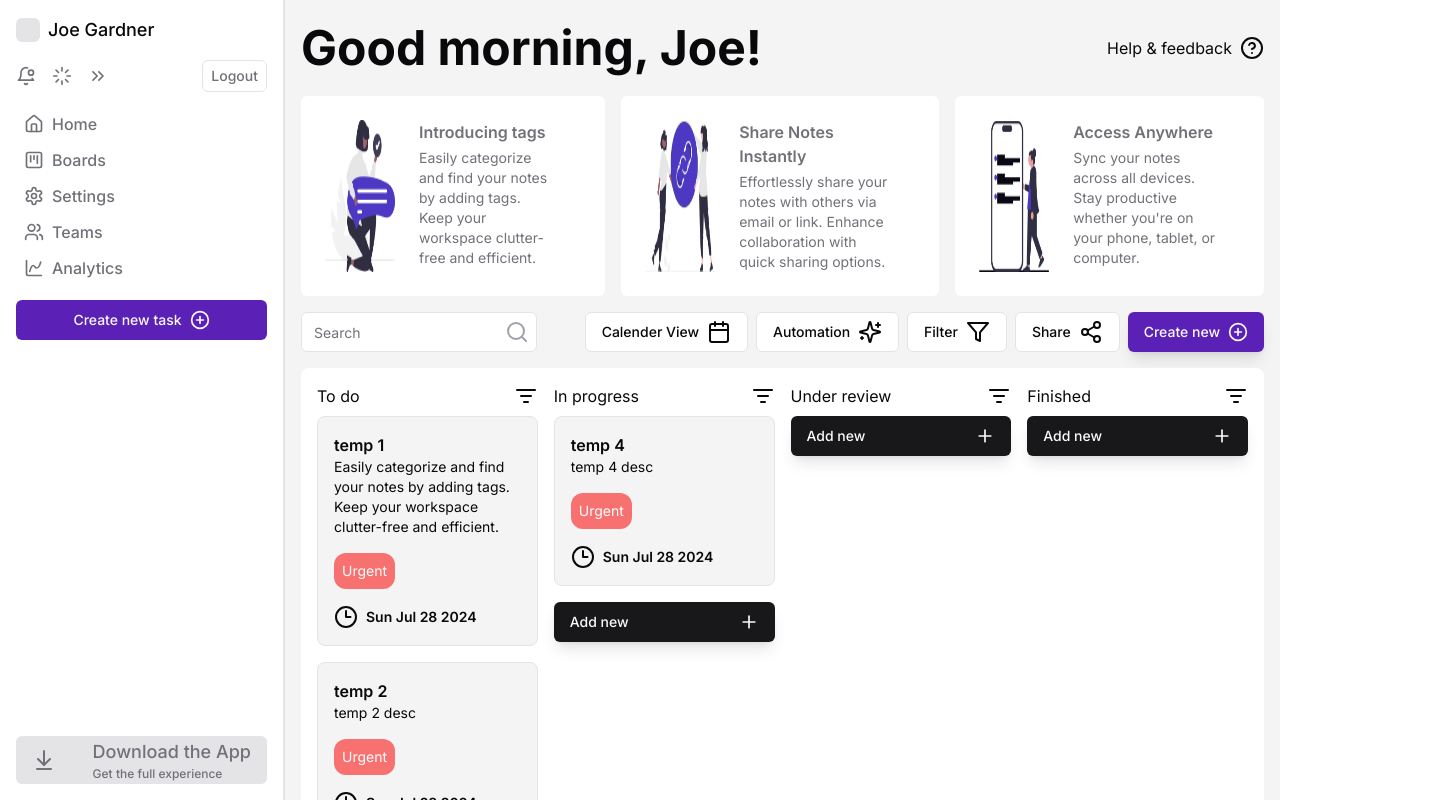
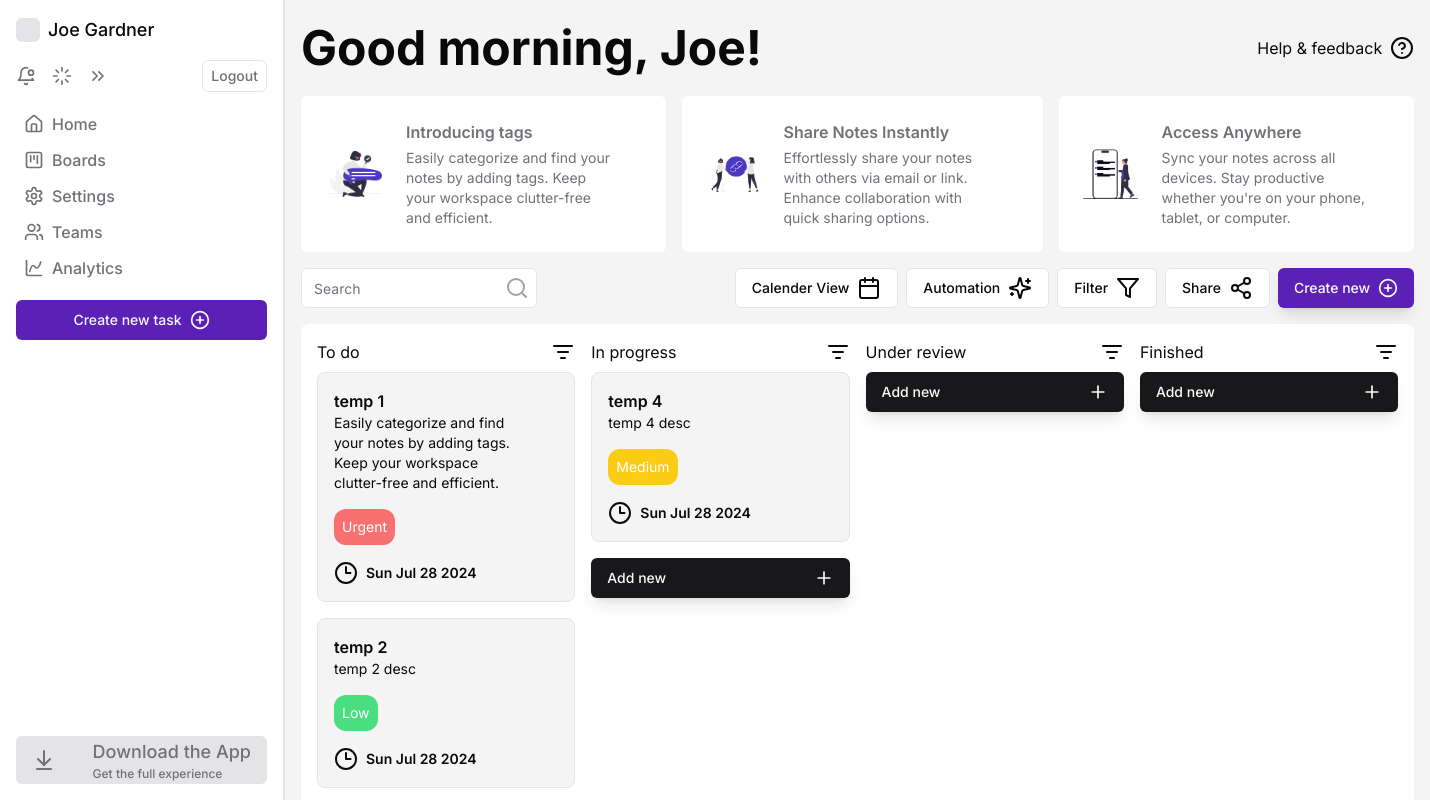
Before and after one commit to SattuSupari21/workflo, a Next.js app in the folder frontend/: page /dashboard in a window 1280 px wide. Shown: the top 800 px of the page, 1430 px wide, since content can reach past the window. Built offline with nearby package versions, Linux system fonts and the light colour scheme.

Commit message:
frontend fixes

```diff
--- a/frontend/components/HeaderItems.tsx
+++ b/frontend/components/HeaderItems.tsx
@@ -42,12 +42,14 @@ export default function HeaderItems() {
         {headerItems.map((item) => {
           return (
             <div className="flex bg-white rounded-md p-6" key={item.id}>
-              <Image
-                src={"/" + item.image}
-                width={70}
-                height={60}
-                alt={item.image}
-              />
+              <div className="w-[180px] h-auto flex items-center">
+                <Image
+                  src={"/" + item.image}
+                  width={500}
+                  height={500}
+                  alt={item.image}
+                />
+              </div>
               <div className="flex flex-col px-6 gap-1">
                 <span className="text-zinc-500 font-semibold">
                   {item.title}
--- a/frontend/components/MainBody.tsx
+++ b/frontend/components/MainBody.tsx
@@ -28,7 +28,7 @@ export default function MainBody() {
       title: "temp 2",
       desc: "temp 2 desc",
       status: "To do",
-      priority: "Urgent",
+      priority: "Low",
       deadline: "2024-07-28T09:09:30.904+00:00",
     },
     {
@@ -44,7 +44,7 @@ export default function MainBody() {
       title: "temp 4",
       desc: "temp 4 desc",
       status: "In progress",
-      priority: "Urgent",
+      priority: "Medium",
       deadline: "2024-07-28T09:09:30.904+00:00",
     },
   ]);
@@ -77,6 +77,12 @@ export default function MainBody() {
     e.preventDefault();
   }
 
+  function getPriorityColor(priority: string) {
+    if (priority === "Urgent") return "bg-red-400";
+    else if (priority === "Medium") return "bg-yellow-400";
+    else if (priority === "Low") return "bg-green-400";
+  }
+
   function RenderTasks({ status }: { status: string }) {
     return (
       <div
@@ -99,7 +105,9 @@ export default function MainBody() {
                   <span className="font-semibold">{item.title}</span>
                   <span className="text-sm text-balance">{item.desc}</span>
                 </div>
-                <span className="p-2 bg-red-400 mr-auto text-white text-sm rounded-xl">
+                <span
+                  className={`p-2 ${getPriorityColor(item.priority)} mr-auto text-white text-sm rounded-xl`}
+                >
                   {item.priority}
                 </span>
                 <div className="flex gap-2 text-sm font-semibold items-center">
```
